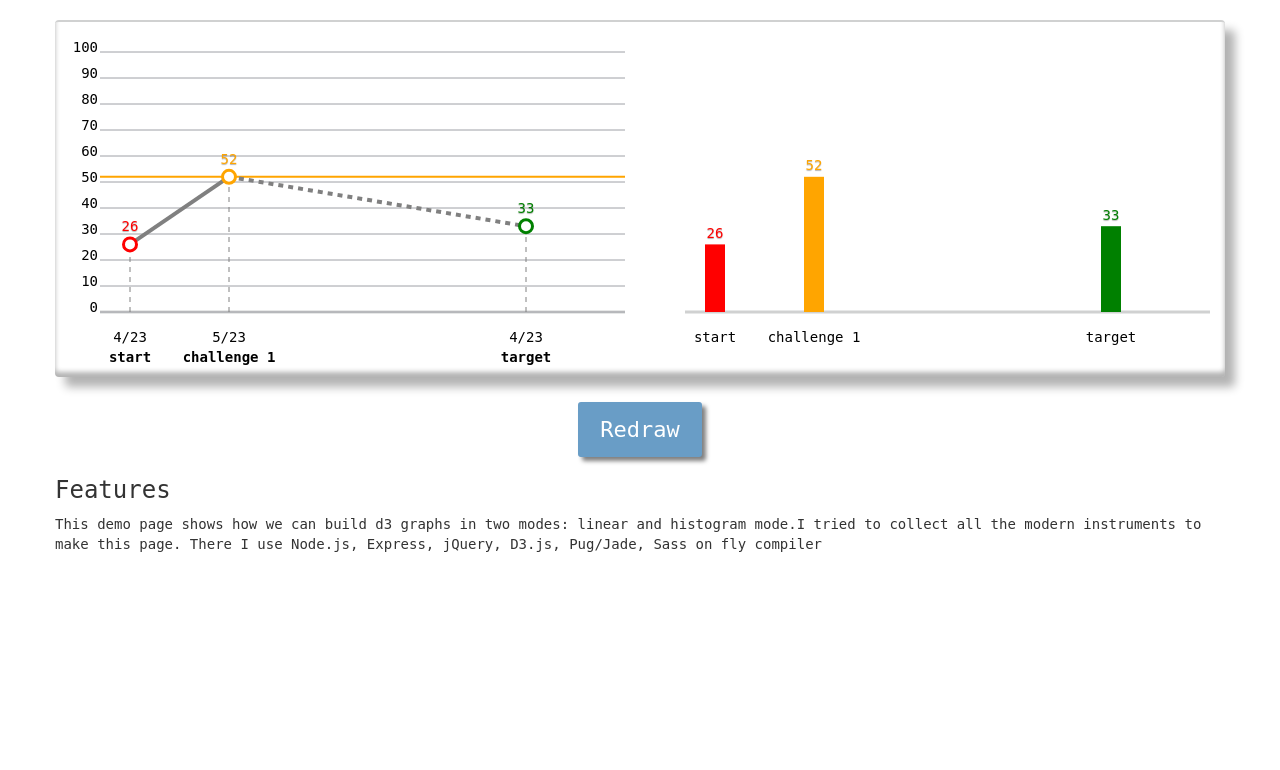
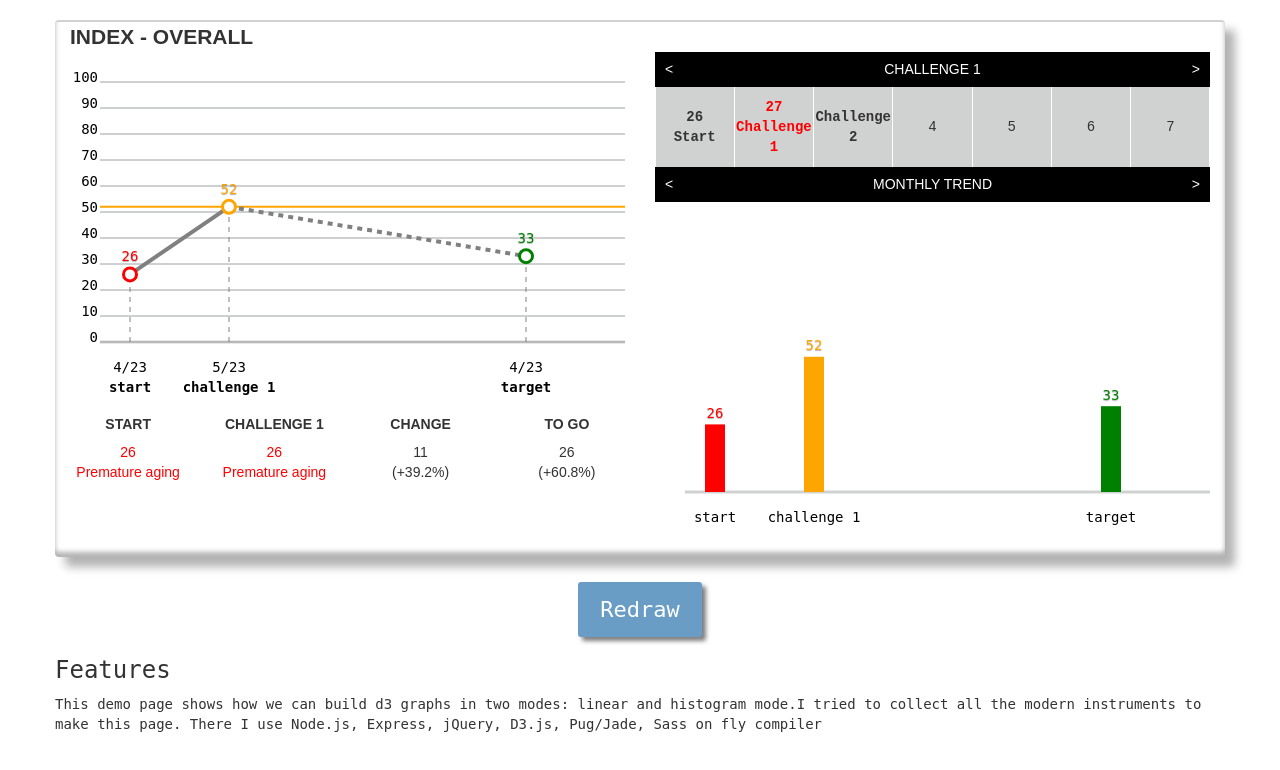
Before and after one commit to SteveBidenko/d3-charts-demo, a website: page site/view/index.pug in a window 1280 px wide. Drawn offline with nearby package versions, Linux system fonts and the light colour scheme; files that its build step writes are made by us from their sources.

Commit message:
Sliced the rest of the elements on the drawing histogram(50%)

```diff
--- a/sass/_chart.scss
+++ b/sass/_chart.scss
@@ -1,6 +1,12 @@
 @import '_variables';
 
 #entity-chart {
+  >   div.header {
+    font-size: 1.5em;
+    font-family: sans-serif;
+    text-transform: uppercase;
+    font-weight: bold;
+  }
   border-radius: 4px;
   box-shadow: 10px 10px 10px rgba(0,0,0,.3), inset 0 -5px 5px rgba(0,0,0,.3);
   border-top: 2px solid $color-7;
@@ -45,6 +51,34 @@
       stroke: $color-4;
     }
   }
+  div.overall {
+    font-family: sans-serif;
+    text-align: center;
+    h5 {
+      text-transform: uppercase;
+      font-weight: bold;
+    }
+  }
+  div.week-challenge-header, div.monthly-trend-header {
+    font-family: sans-serif;
+    text-align: center;
+    align-items: center;
+    background-color: black;
+    color: white;
+    text-transform: uppercase;
+    line-height: 250%;
+    span.header-arrow-left {
+      float: left;
+      margin-left: 10px;
+    }
+    span.header-arrow-right {
+      float: right;
+      margin-right: 10px;
+    }
+  }
+  .red-text {
+    color: red;
+  }
 }
 
 .tipsy {
@@ -69,3 +103,25 @@
     border-right-color: transparent;
   }
 }
+
+#week-challenge-days {
+  font-family: monospace;
+  .equal {
+    @include flexbox();
+    //flex-wrap: wrap;
+    & > div[class*='col-'] {
+      @include flexbox();
+      align-items: center;
+      justify-content: center;
+      flex-direction: column;
+      height: 80px;
+      margin: 0 0.5px;
+      padding: 0;
+      background-color: $color-7;
+      > div {
+        text-align: center;
+        font-weight: bold;
+      }
+    }
+  }
+}
--- a/sass/_variables.scss
+++ b/sass/_variables.scss
@@ -63,4 +63,12 @@ $body-font: 'monospace';
   *zoom: 1;
 }
 
+@mixin flexbox() {
+  display: -webkit-box;
+  display: -moz-box;
+  display: -ms-flexbox;
+  display: -webkit-flex;
+  display: flex;
+}
+
 // --- end mixins ------------------------------------
--- a/site/js/app.js
+++ b/site/js/app.js
@@ -22,7 +22,7 @@
             type: 'linear',
             behavior: 'maximum'
         }, {
-            htmlElement: '#chart-challenge',
+            htmlElement: '#monthly-trend-graph',
             dots: dots,
             values: values,
             label1X: labels,
@@ -77,7 +77,6 @@
             prepareDraw();
         }
         g = chart.g;
-        console.log(dataY);
         // Draw bars and tooltips
         [0, 1, 4].forEach(function(dot) {
             var barWidth = 20,
@@ -110,12 +109,17 @@
         function prepareDraw() {
             var labelX = chart.label1X,
                 xLabels,
-                vis = d3.select(chart.htmlElement)
-                    .append('svg:svg')
-                    .classed('charts', true)
-                    .attr('width', chart.w)
-                    .attr('height', h);
+                vis, challenge;
             // console.log(chart);
+            vis = d3.select(chart.htmlElement)
+                .append('svg:svg')
+                .classed('charts', true)
+                .attr('width', chart.w)
+                .attr('height', h);
+            challenge = d3.select(chart.htmlElement)
+                .insert('div', 'svg')
+                .classed('challenge', true);
+            console.log(challenge);
             g = chart.g = vis.append('svg:g')
                 .attr('transform', 'translate(0, ' + (h - margin) + ')');
             // Lower line
@@ -146,7 +150,6 @@
             extremumLine = -1 * y(extremum),
             g, vis = d3.select(chart.htmlElement).select('svg.charts').select('g');
 
-        // console.log(y(0));
         if (vis.empty()) {
             prepareDraw(chart);
         }
--- a/site/view/index.pug
+++ b/site/view/index.pug
@@ -11,8 +11,48 @@ html(lang="en")
         section
             div.container
                 div#entity-chart.row
-                    div#chart-index.col-md-6
-                    div#chart-challenge.col-md-6
+                    div.container-fluid.header Index - overall
+                    div.col-md-6
+                        div#chart-index
+                        div#chart-index-data.row
+                            div.col-md-3.overall
+                                h5 Start
+                                span.red-text 26
+                                p.col-suffix.red-text Premature aging
+                            div.col-md-3.overall
+                                h5 Challenge 1
+                                span.red-text 26
+                                p.col-suffix.red-text Premature aging
+                            div.col-md-3.overall
+                                h5 Change
+                                span 11
+                                p.col-suffix (+39.2%)
+                            div.col-md-3.overall
+                                h5 To go
+                                span 26
+                                p.col-suffix (+60.8%)
+                    div.col-md-6
+                        div.week-challenge-header Challenge 1
+                            span.header-arrow-left &lt;
+                            span.header-arrow-right &gt;
+                        div#week-challenge-days.container-fluid
+                            div.row.equal
+                                div.col-md-2
+                                    div 26
+                                    div Start
+                                div.col-md-2.red-text
+                                    div 27
+                                    div Challenge 1
+                                div.col-md-2
+                                    div Challenge 2
+                                div.col-md-2 4
+                                div.col-md-2 5
+                                div.col-md-2 6
+                                div.col-md-2 7
+                        div.monthly-trend-header Monthly trend
+                            span.header-arrow-left &lt;
+                            span.header-arrow-right &gt;
+                        div#monthly-trend-graph
                 div.popup
         section
             div.container
```
